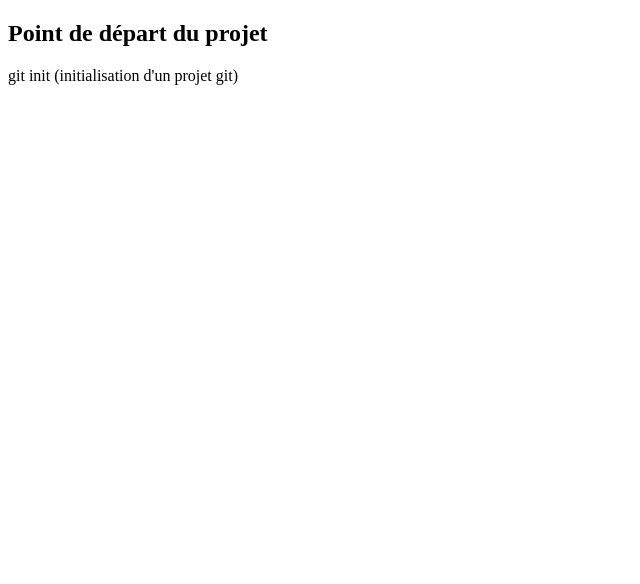
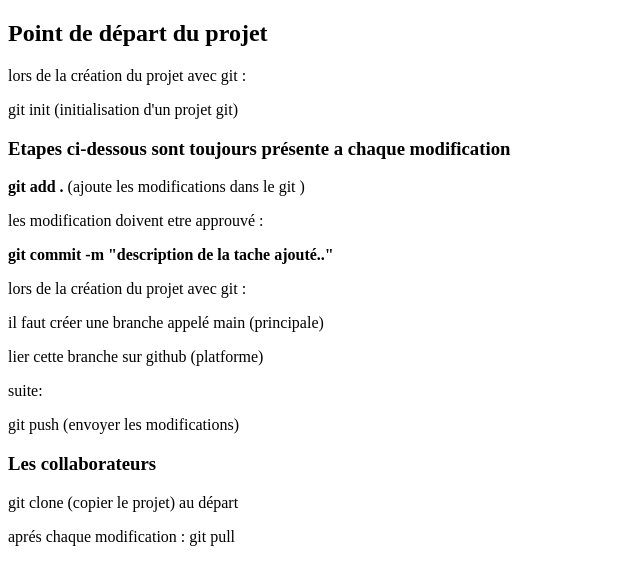
Before and after one commit to CapCherif/posts-git, a plain HTML site: page index.html in a window 1280 px wide. Shown: the whole page, without its empty margins (0-640 px from the left). Drawn offline with Linux system fonts and the light colour scheme.

Commit message:
description des étape de git

```diff
--- a/index.html
+++ b/index.html
@@ -9,8 +9,24 @@
 
     <h2>Point de départ du projet</h2>
 
-
+    <p> lors de la création du projet avec git :</p>
     <p>git init (initialisation d'un projet git)</p>
 
+    <h3>Etapes ci-dessous sont toujours présente a chaque modification</h3>
+    <p><strong>git add .</strong> (ajoute les modifications dans le git )</p>
+    <p>les modification doivent etre approuvé :</p>
+    <p><strong>git commit -m "description de la tache ajouté.."</strong></p>
+
+    <p> lors de la création du projet avec git :</p>
+    <p> il faut créer une branche appelé main (principale)</p>
+    <p> lier cette branche sur github (platforme)</p>
+
+    <p>suite:</p>
+    <p>git push (envoyer les modifications)</p>
+
+
+    <h3>Les collaborateurs</h3>
+    <p>git clone (copier le projet) au départ</p>
+    <p>aprés chaque modification : git pull</p>
 </body>
 </html>
```
